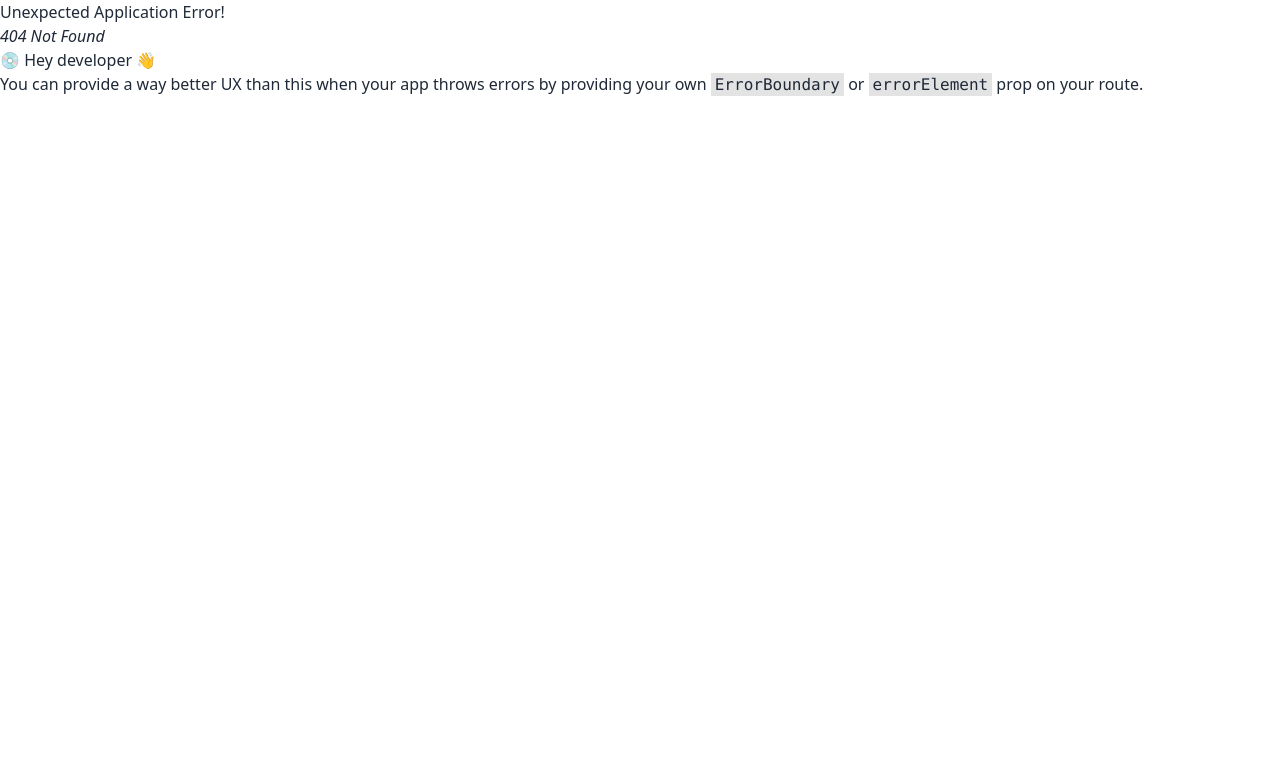
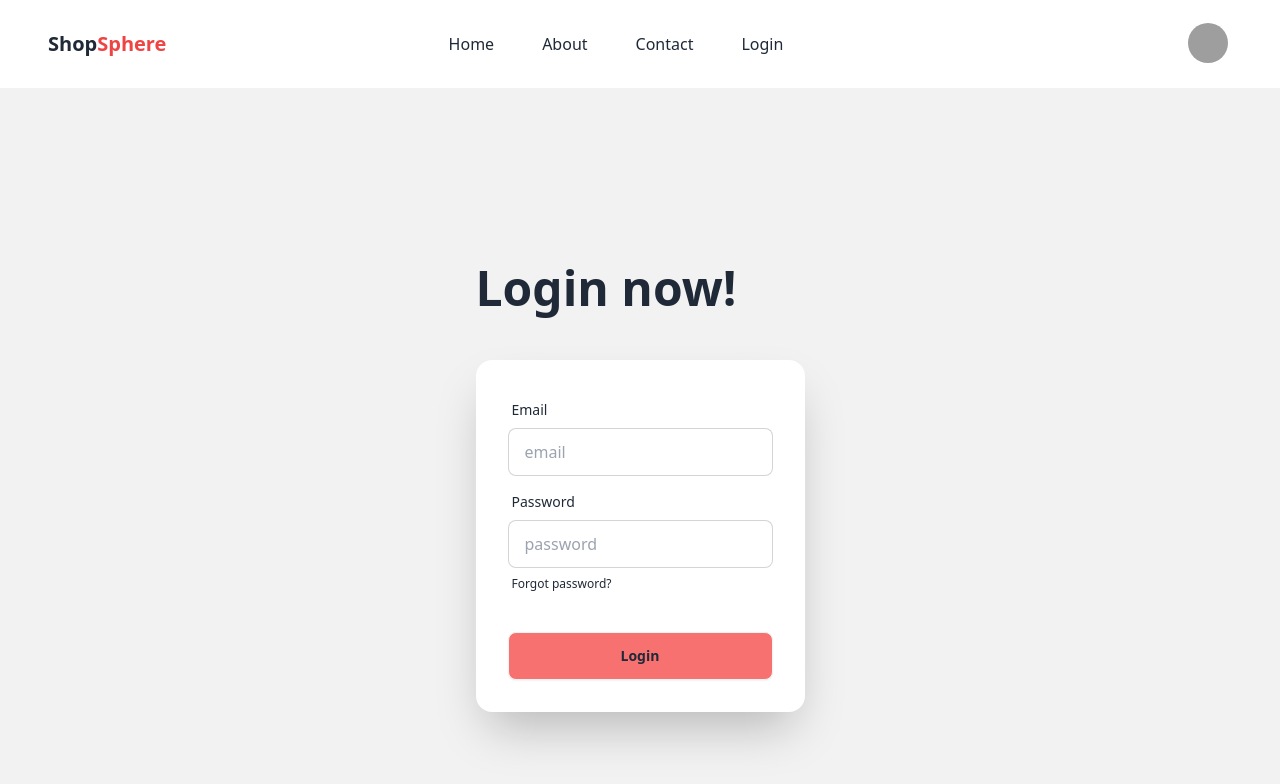
Before and after one commit to MaynulShadhin/ShopSphere-client, a React (Vite) app: page /login in a window 1280 px wide. Before the commit this address had no page. Shown: the top 784 px of the page. Built offline with nearby package versions, Linux system fonts and the light colour scheme; grey boxes are pictures that could not be loaded.

Commit message:
added navbar

```diff
--- a/src/components/Navbar.jsx
+++ b/src/components/Navbar.jsx
@@ -1,8 +1,62 @@
+import { Link } from "react-router-dom";
 
 const Navbar = () => {
+    const navLinks = <>
+        <Link to="/" className="text-base font-medium mr-12 transition-all duration-75 hover:border-b-2 border-red-400">Home</Link>
+        <Link className="text-base font-medium mr-12 transition-all duration-75 hover:border-b-2 border-red-400">About</Link>
+        <Link className="text-base font-medium mr-12 transition-all duration-75 hover:border-b-2 border-red-400">Contact</Link>
+        <Link to="/login" className="text-base font-medium mr-12 transition-all duration-75 hover:border-b-2 border-red-400">Login</Link>
+    </>
     return (
         <div>
-
+            <div className="navbar bg-base-100 md:px-12 md:py-4">
+                <div className="navbar-start">
+                    <div className="dropdown">
+                        <div tabIndex={0} role="button" className="btn btn-ghost lg:hidden">
+                            <svg
+                                xmlns="http://www.w3.org/2000/svg"
+                                className="h-5 w-5"
+                                fill="none"
+                                viewBox="0 0 24 24"
+                                stroke="currentColor">
+                                <path
+                                    strokeLinecap="round"
+                                    strokeLinejoin="round"
+                                    strokeWidth="2"
+                                    d="M4 6h16M4 12h8m-8 6h16" />
+                            </svg>
+                        </div>
+                        <ul
+                            tabIndex={0}
+                            className="menu menu-sm dropdown-content bg-base-100 rounded-box z-[1] mt-3 w-52 p-2 shadow">
+                            {navLinks}
+                        </ul>
+                    </div>
+                    <a className="text-xl font-bold">Shop<span className="text-red-500">Sphere</span></a>
+                </div>
+                <div className="navbar-center hidden lg:flex">
+                    <ul className="menu menu-horizontal px-1 py-4">
+                        {navLinks}
+                    </ul>
+                </div>
+                <div className="navbar-end">
+                    <div className="dropdown dropdown-end">
+                        <div tabIndex={0} role="button" className="btn btn-ghost btn-circle avatar">
+                            <div className="w-10 rounded-full">
+                                <img
+                                    alt="Tailwind CSS Navbar component"
+                                    src="https://img.daisyui.com/images/stock/photo-1534528741775-53994a69daeb.webp" />
+                            </div>
+                        </div>
+                        <ul
+                            tabIndex={0}
+                            className="menu menu-sm dropdown-content bg-base-100 rounded-box z-[1] mt-3 w-52 p-2 shadow">
+                            <li><a>Name</a></li>
+                            <li><a>Logout</a></li>
+                        </ul>
+                    </div>
+                </div>
+            </div>
         </div>
     );
 };
--- a/src/layouts/Main.jsx
+++ b/src/layouts/Main.jsx
@@ -1,9 +1,10 @@
 import { Outlet } from "react-router-dom";
+import Navbar from "../components/Navbar";
 
 const Main = () => {
     return (
         <div>
-
+            <Navbar></Navbar>
             <Outlet></Outlet>
         </div>
     );
--- /dev/null
+++ b/src/pages/Authentication/Login.jsx
@@ -0,0 +1,34 @@
+
+const Login = () => {
+    return (
+        <div className="hero bg-base-200 min-h-screen">
+            <div>
+                <h1 className="text-5xl font-bold mb-12">Login now!</h1>
+                <div className="card bg-base-100 w-full max-w-sm shrink-0 shadow-2xl">
+                    <form className="card-body">
+                        <div className="form-control">
+                            <label className="label">
+                                <span className="label-text">Email</span>
+                            </label>
+                            <input type="email" placeholder="email" className="input input-bordered" required />
+                        </div>
+                        <div className="form-control">
+                            <label className="label">
+                                <span className="label-text">Password</span>
+                            </label>
+                            <input type="password" placeholder="password" className="input input-bordered" required />
+                            <label className="label">
+                                <a href="#" className="label-text-alt link link-hover">Forgot password?</a>
+                            </label>
+                        </div>
+                        <div className="form-control mt-6">
+                            <button className="btn bg-red-400 hover:bg-red-500">Login</button>
+                        </div>
+                    </form>
+                </div>
+            </div>
+        </div>
+    );
+};
+
+export default Login;
--- /dev/null
+++ b/src/pages/Home.jsx
@@ -0,0 +1,10 @@
+
+const Home = () => {
+    return (
+        <div>
+            <h2>I am Home</h2>
+        </div>
+    );
+};
+
+export default Home;
```
Also changed, not shown: src/routes/Routes.jsx (+13 -1 lines).
